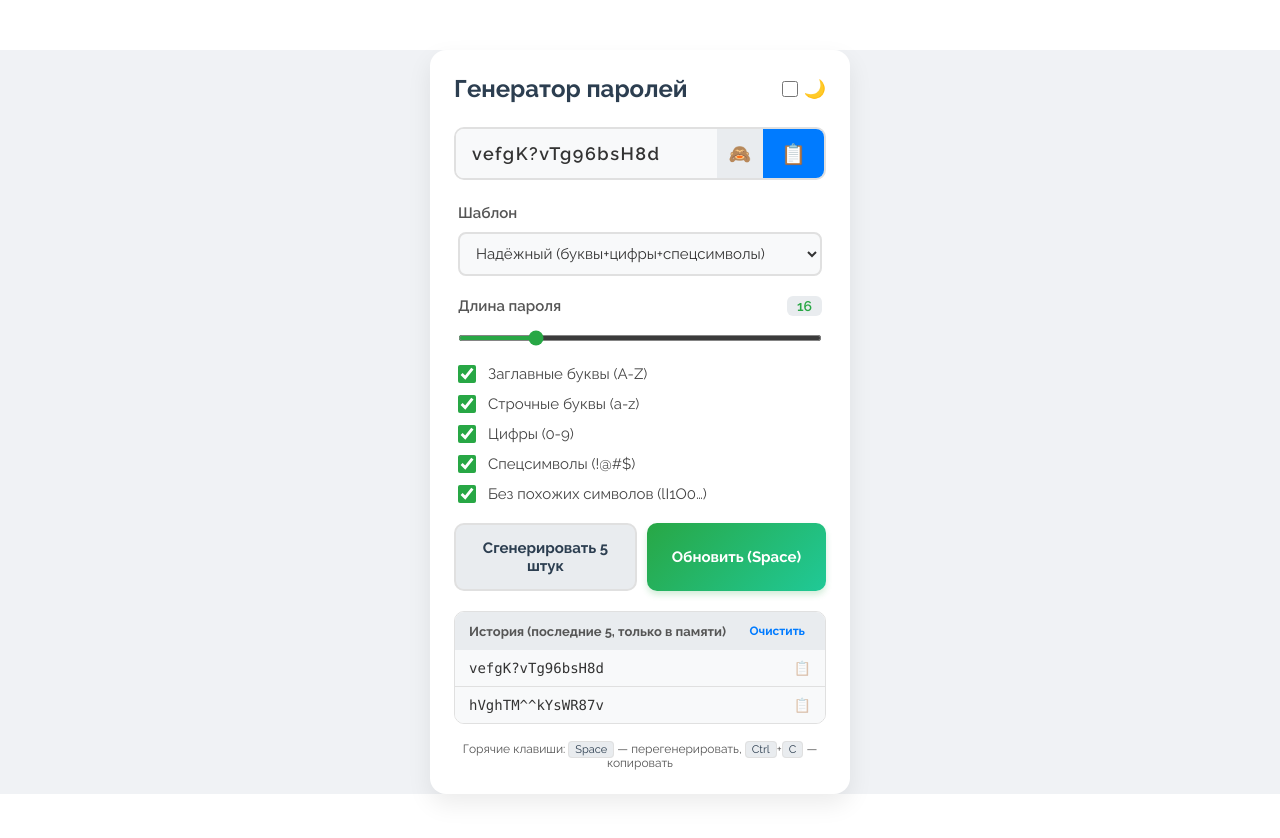
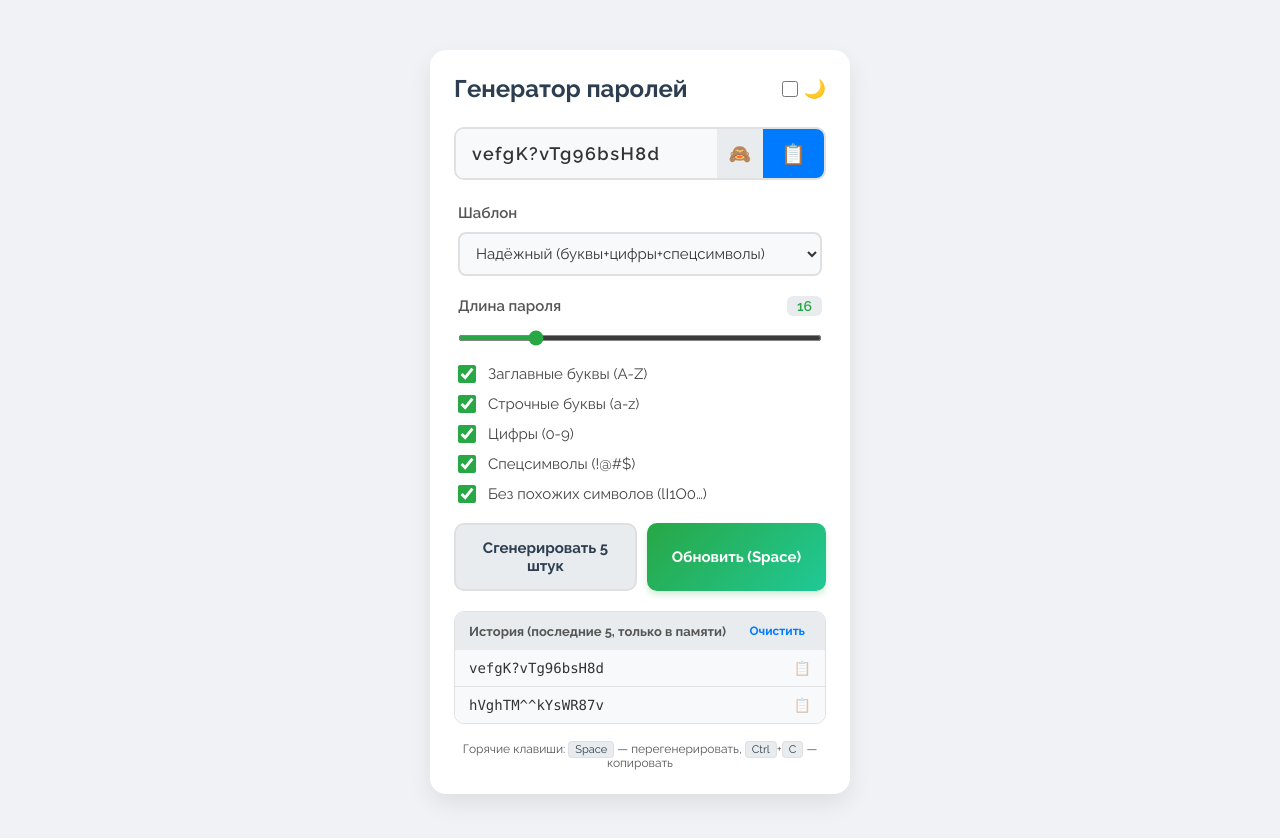
Before and after one commit to DogesLetov/password-generator, a React (Create React App) app: page / in a window 1280 px wide. Shown: the top 838 px of the page. Built offline with nearby package versions, Linux system fonts and the light colour scheme.

Commit message:
some changes

```diff
--- a/src/components/passwordGenerator/PasswordGenerator.jsx
+++ b/src/components/passwordGenerator/PasswordGenerator.jsx
@@ -70,7 +70,7 @@ const PasswordGenerator = () => {
 
     const copyText = useCallback((text) => {
         if (!text) return;
-        navigator.clipboard.writeText(text).then(flashCopied).catch(() => {});
+        navigator.clipboard.writeText(text).then(flashCopied).catch(() => { });
         // eslint-disable-next-line react-hooks/exhaustive-deps
     }, []);
 
@@ -80,6 +80,11 @@ const PasswordGenerator = () => {
         setTemplateKey(key);
         if (key !== 'custom') {
             setOptions((prev) => applyTemplate(key, prev));
+
+            const tplLength = TEMPLATES[key]?.length;
+            if (typeof tplLength === 'number') {
+                setLength(tplLength);
+            }
         }
     };
 
--- a/src/components/passwordGenerator/style.css
+++ b/src/components/passwordGenerator/style.css
@@ -44,6 +44,13 @@
 
 .password-generator {
     accent-color: var(--pg-green);
+    background-color: var(--pg-bg-page);
+    min-height: 100vh;
+    transition: background-color 0.3s;
+}
+
+html,
+body {
     background-color: var(--pg-bg-page);
     transition: background-color 0.3s;
 }
```
Also changed, not shown: 10 other files (tests, documents, lock files or other folders).
